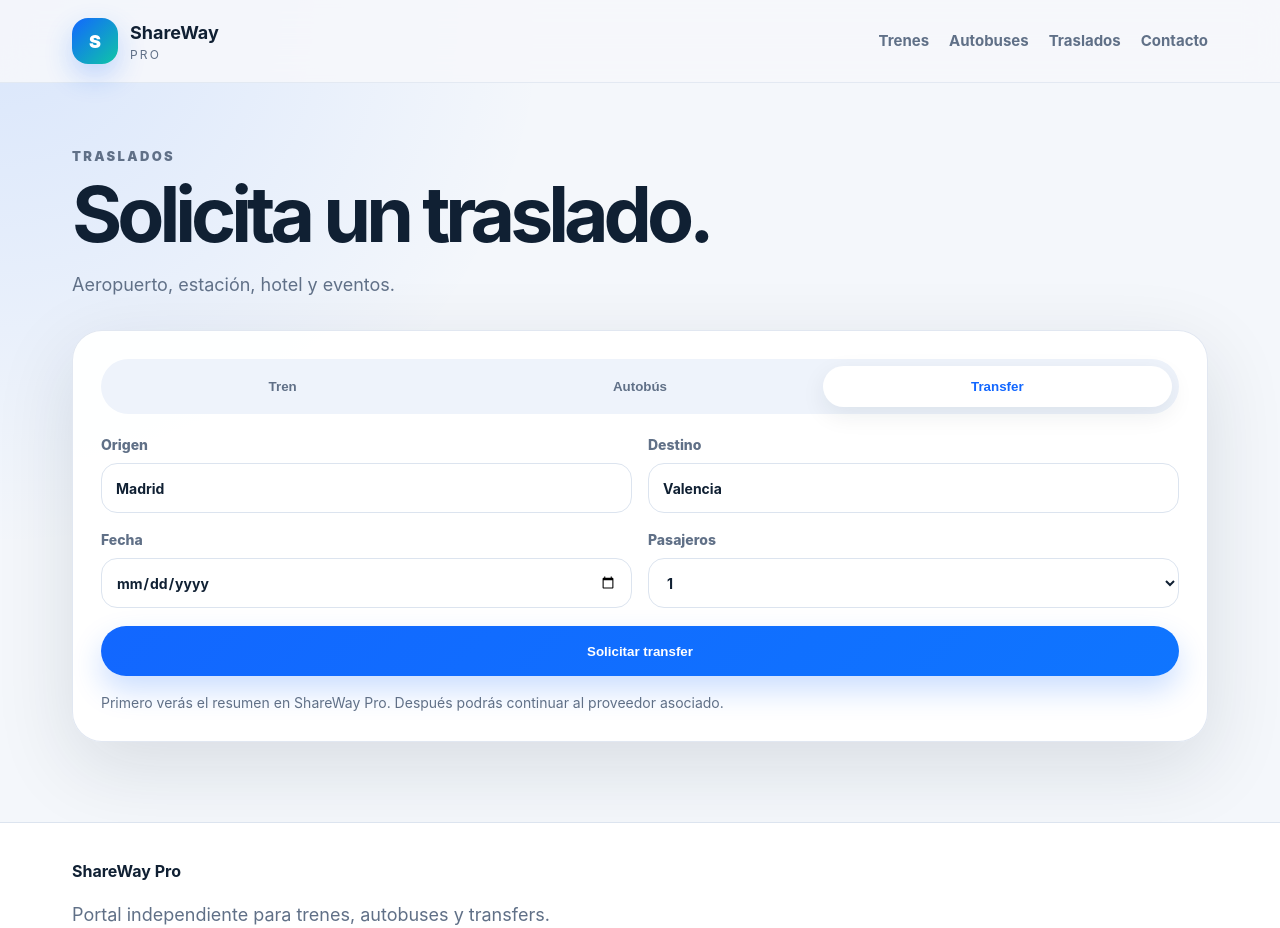
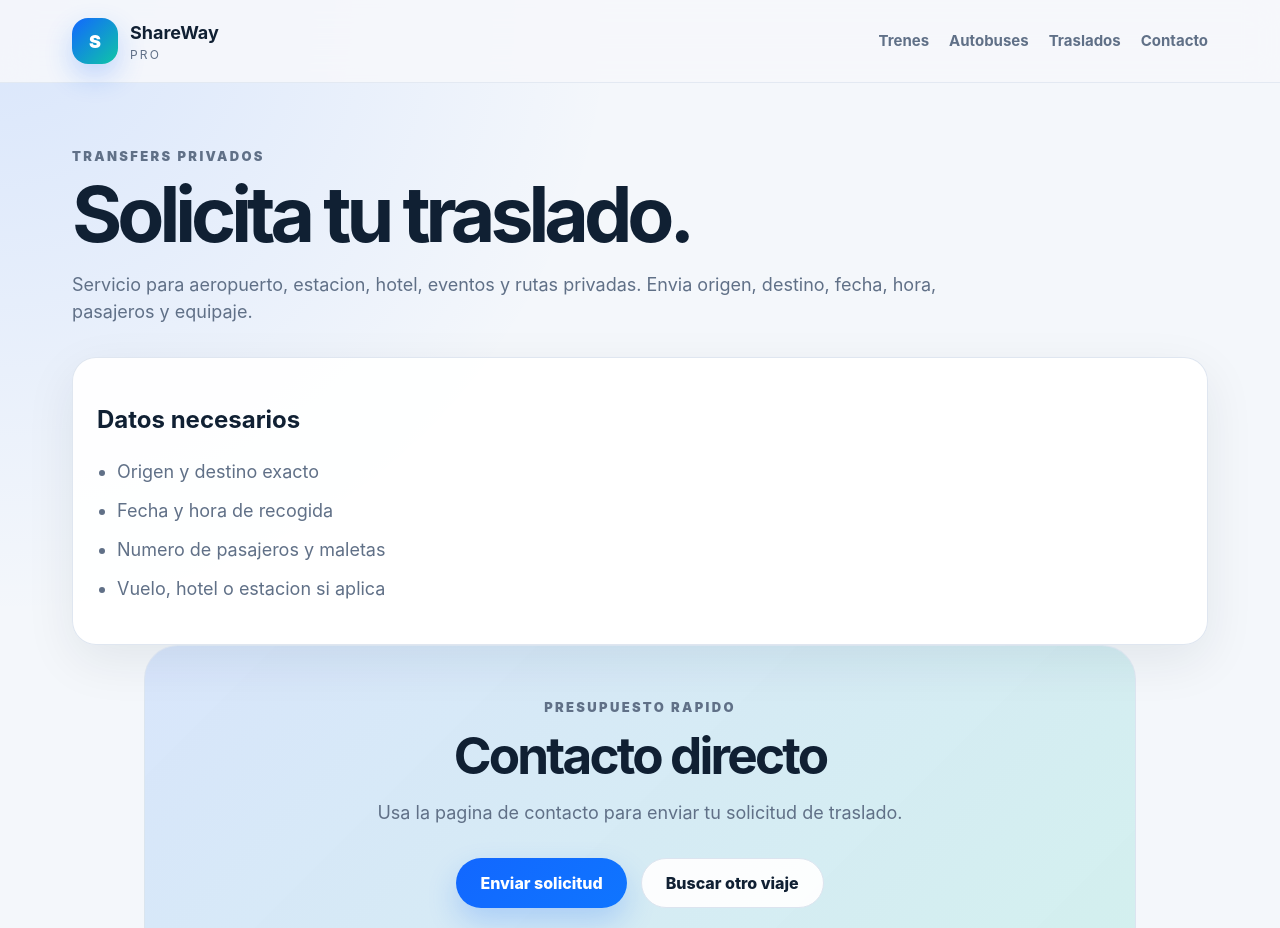
Before and after one commit to fuadel21/shareway-pro, a Next.js app: page /traslados in a window 1280 px wide. Shown: the top 928 px of the page. Built offline with nearby package versions, Linux system fonts and the light colour scheme.

Commit message:
update page

```diff
--- a/pages/traslados.tsx
+++ b/pages/traslados.tsx
@@ -1,5 +1,29 @@
-import SearchForm from '@/components/SearchForm';
-
 export default function TrasladosPage() {
-  return <main className="page-wrap"><section className="page-hero"><p className="eyebrow">Traslados</p><h1>Solicita un traslado.</h1><p>Aeropuerto, estación, hotel y eventos.</p></section><SearchForm defaultMode="transfer" /></main>;
+  return (
+    <main className="page-wrap">
+      <section className="page-hero">
+        <p className="eyebrow">Transfers privados</p>
+        <h1>Solicita tu traslado.</h1>
+        <p>Servicio para aeropuerto, estacion, hotel, eventos y rutas privadas. Envia origen, destino, fecha, hora, pasajeros y equipaje.</p>
+      </section>
+      <section className="content-section">
+        <h2>Datos necesarios</h2>
+        <ul className="clean-list">
+          <li>Origen y destino exacto</li>
+          <li>Fecha y hora de recogida</li>
+          <li>Numero de pasajeros y maletas</li>
+          <li>Vuelo, hotel o estacion si aplica</li>
+        </ul>
+      </section>
+      <section className="cta-section">
+        <p className="eyebrow">Presupuesto rapido</p>
+        <h2>Contacto directo</h2>
+        <p>Usa la pagina de contacto para enviar tu solicitud de traslado.</p>
+        <div className="hero-actions center-actions">
+          <a className="primary-link" href="/contacto">Enviar solicitud</a>
+          <a className="secondary-link" href="/#buscar">Buscar otro viaje</a>
+        </div>
+      </section>
+    </main>
+  );
 }
```
